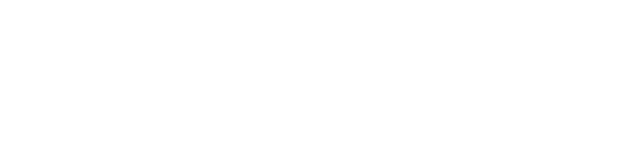
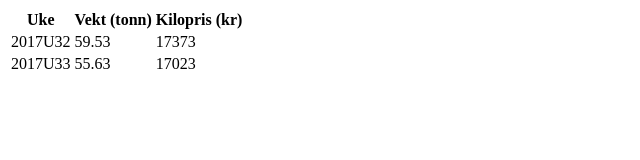
Before and after one commit to kentandersen/ssb-case, a website with bundled scripts: page public/index.html in a window 1280 px wide. Shown: the whole page, without its empty margins (0-640 px from the left). Built offline with nearby package versions, Linux system fonts and the light colour scheme.

Commit message:
rendret den enkleste tabellen mulig

```diff
--- a/public/index.html
+++ b/public/index.html
@@ -6,6 +6,7 @@
   <title>Statistisk sentralbyrå case</title>
 </head>
 <body>
+  <main></main>
   <script src='bundle.js'></script>
 </body>
 </html>
--- a/src/main.js
+++ b/src/main.js
@@ -1 +1,34 @@
-console.log('SSB case');
+import { getFreshExports } from './service';
+
+function renderRow({week, pricePrKg, weight}) {
+  return `
+    <tr>
+      <td>${week}</td>
+      <td>${weight}</td>
+      <td>${pricePrKg}</td>
+    </tr>
+  `;
+}
+
+
+function render(data) {
+  const html = `
+    <table>
+      <thead>
+        <tr>
+          <th>Uke</th>
+          <th>Vekt (tonn)</th>
+          <th>Kilopris (kr)</th>
+        </tr>
+      </thead>
+      <tbody>
+        ${data.map(renderRow).join('')}
+      </tbody>
+    </table>
+  `;
+
+  document.querySelector('main').innerHTML = html;
+}
+
+
+getFreshExports().then(render);
--- /dev/null
+++ b/src/service.js
@@ -0,0 +1,6 @@
+export function getFreshExports() {
+  return Promise.resolve([
+    { week: "2017U32", pricePrKg: 17373, weight: 59.53 },
+    { week: "2017U33", pricePrKg: 17023, weight: 55.63 }
+  ]);
+}
```
